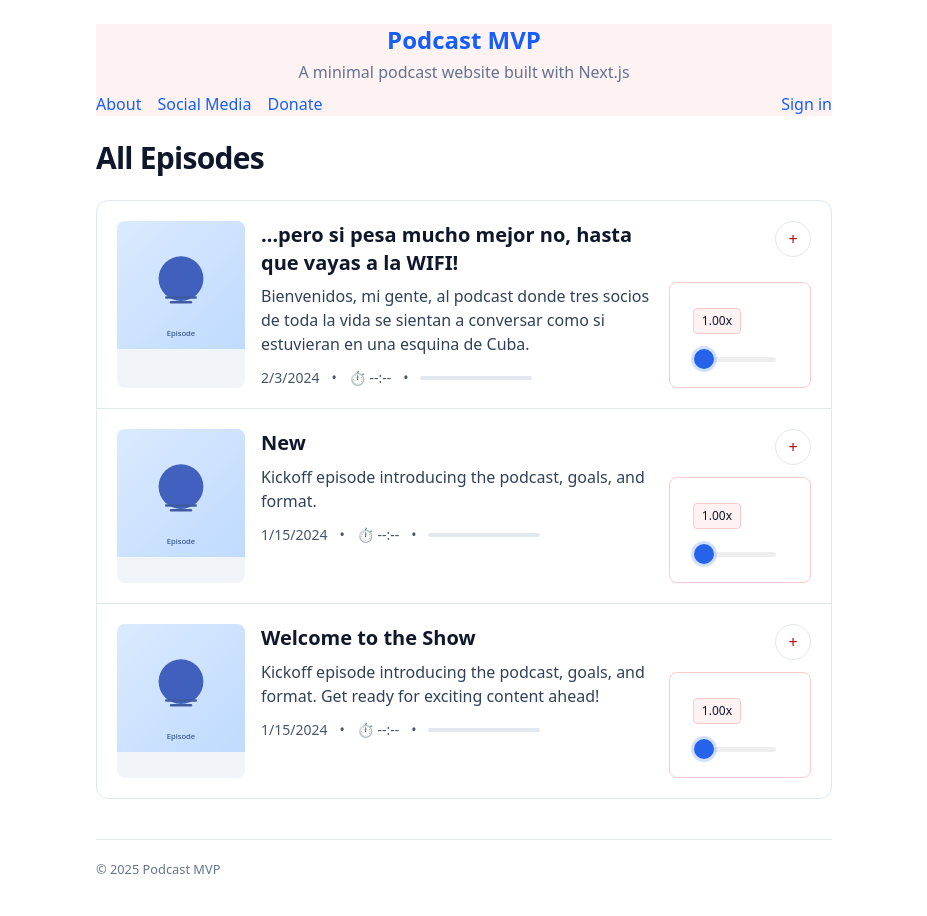
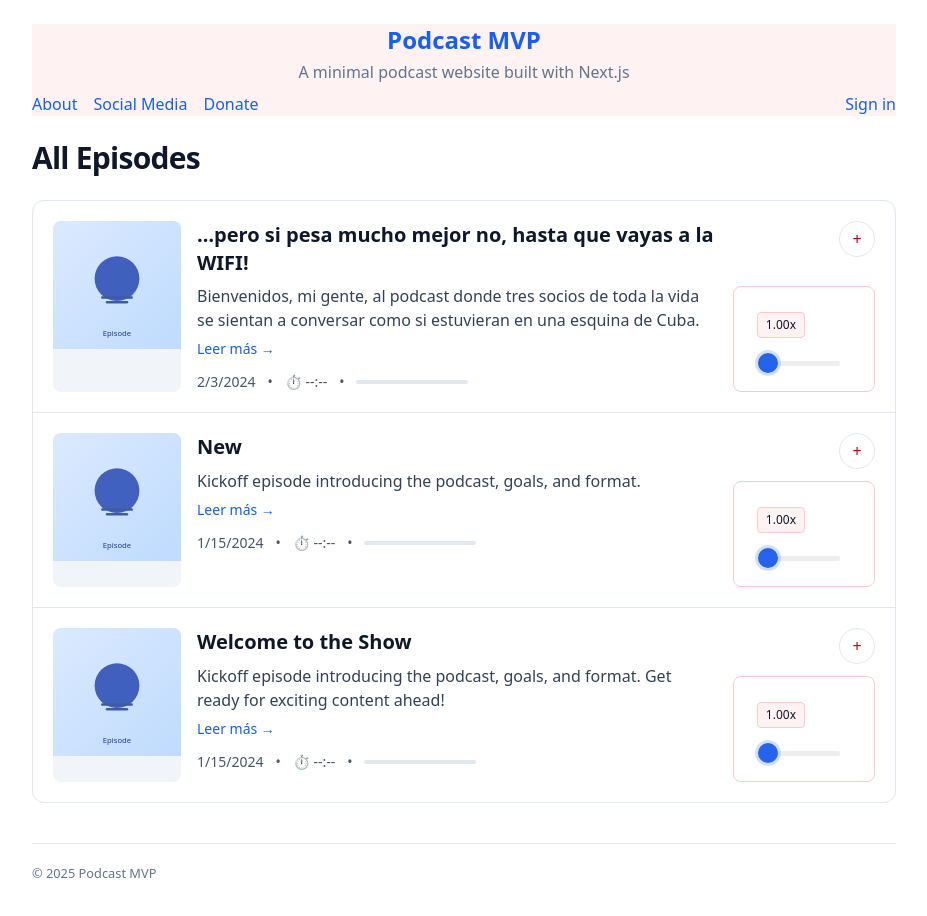
Before and after one commit to curiousmockingbird/cubuntu, a Next.js app: page / in a window 1280 px wide. Shown: the top 916 px of the page, without its empty margins (176-1103 px from the left). Built offline with nearby package versions, Linux system fonts and the light colour scheme; no server answers.

Commit message:
Line clamp on episode details on home (three on mobile, 2 on desktop). Expanded main layout container to 4xl instead of 3xl. Add Leer mas link

```diff
--- a/app/globals.css
+++ b/app/globals.css
@@ -7,6 +7,21 @@
 @layer components {
   /* Simple shared text styles */
   .muted { @apply text-slate-500; }
+}
+
+/* Minimal line clamp utility (3 lines) */
+.line-clamp-3 {
+  display: -webkit-box;
+  -webkit-line-clamp: 3; /* Mobile default */
+  -webkit-box-orient: vertical;
+  overflow: hidden;
+}
+
+@media (min-width: 768px) {
+  /* Tablet/Desktop: clamp to 2 lines */
+  .line-clamp-3 {
+    -webkit-line-clamp: 2;
+  }
 }
 
 /* react-h5-audio-player theme overrides (scoped) */
--- a/app/layout.tsx
+++ b/app/layout.tsx
@@ -38,7 +38,7 @@ export default function RootLayout({ children }: { children: React.ReactNode })
     <html lang="en">
       <body>
         <Providers>
-          <div className="mx-auto max-w-3xl px-4 pb-12 pt-6">
+          <div className="mx-auto max-w-4xl px-4 pb-12 pt-6">
             <SiteHeader />
             <main>{children}</main>
             <SiteFooter />
--- a/app/page.tsx
+++ b/app/page.tsx
@@ -47,10 +47,15 @@ export default async function HomePage() {
                 </Link>
               </h3>
 
-              {/* Description */}
-              <p className="mt-2 text-slate-700 text-sm sm:text-base">
+              {/* Description (clamped to 3 lines) + Details link */}
+              <p className="mt-2 text-slate-700 text-sm sm:text-base line-clamp-3">
                 {ep.description}
               </p>
+              <div className="mt-1">
+                <Link href={`/episodes/${ep.slug}`} className="text-blue-600 hover:underline text-sm">
+                  Leer más &rarr;
+                </Link>
+              </div>
 
               {/* Meta + progress hint */}
               <div className="mt-3 flex items-center gap-3 text-sm text-slate-600">
```
